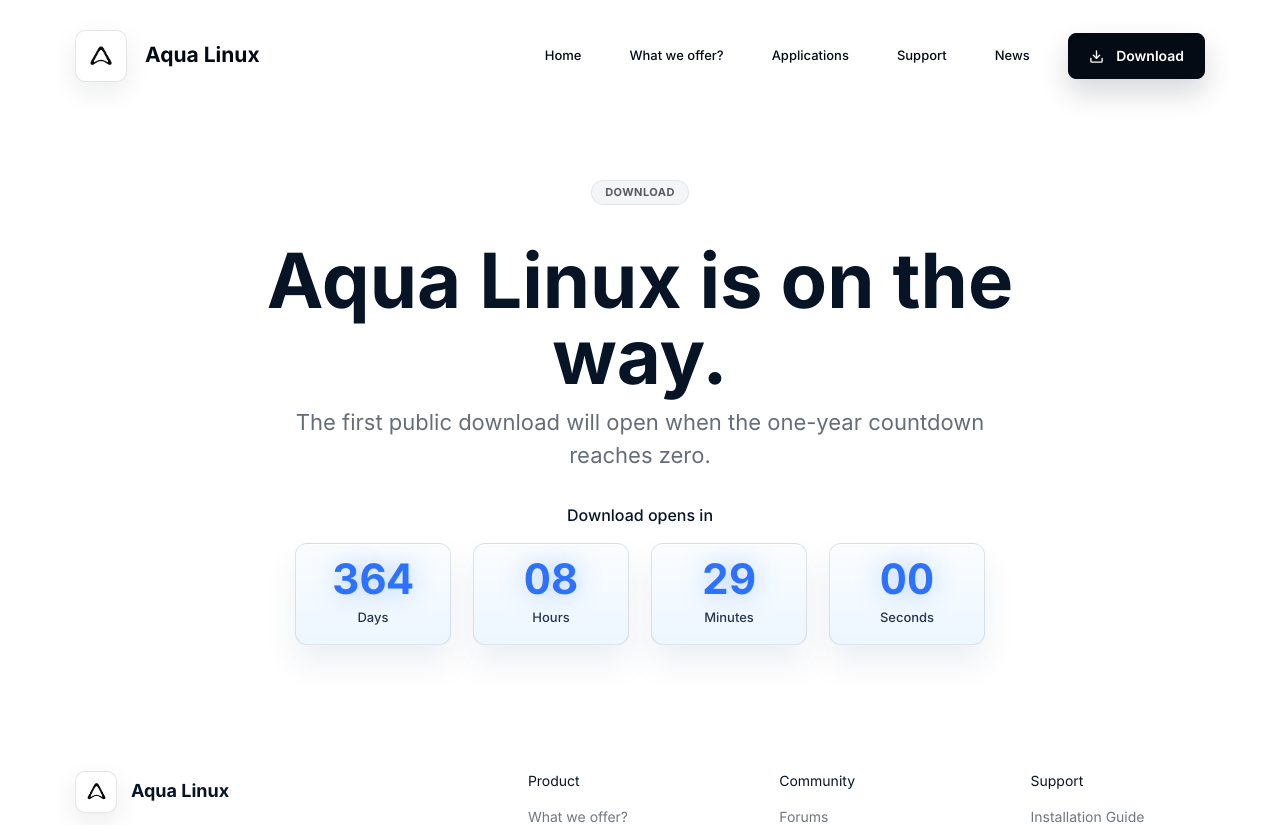
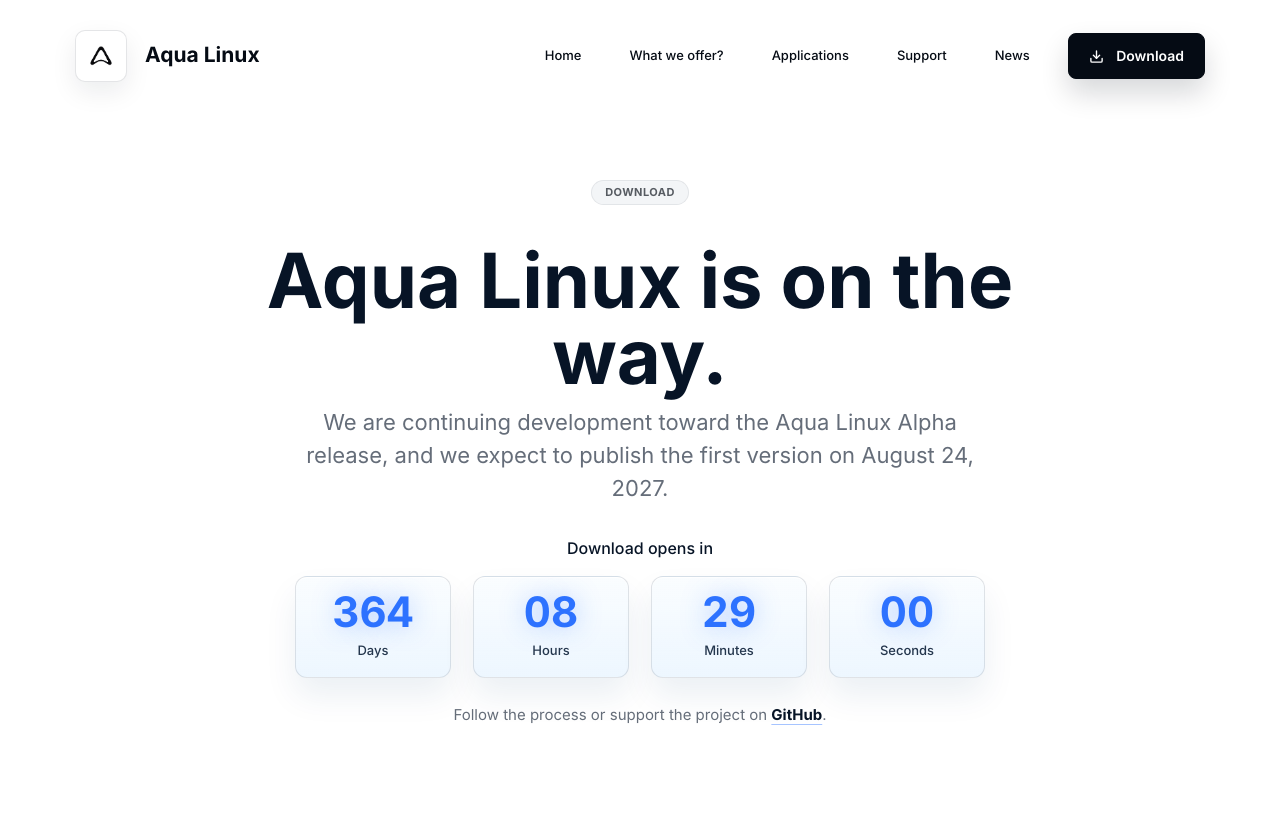
Before and after one commit to aqua-linux/aqua-website, a Next.js app: page /download in a window 1280 px wide. Shown: the top 825 px of the page. Built offline with nearby package versions, Linux system fonts and the light colour scheme.

Commit message:
Clarify alpha release countdown copy

```diff
--- a/app/download/page.tsx
+++ b/app/download/page.tsx
@@ -8,12 +8,16 @@ export default function DownloadPage() {
         <PageHero
           kicker="Download"
           title="Aqua Linux is on the way."
-          copy="The first public download will open when the one-year countdown reaches zero."
+          copy="We are continuing development toward the Aqua Linux Alpha release, and we expect to publish the first version on August 24, 2027."
         />
         <ReleaseCountdown
           targetDate="2027-08-24T00:00:00Z"
           title="Download opens in"
         />
+        <p className="download-follow-up">
+          Follow the process or support the project on{" "}
+          <a href="https://github.com/aqua-linux">GitHub</a>.
+        </p>
       </section>
     </PageShell>
   );
--- a/app/globals.css
+++ b/app/globals.css
@@ -1031,6 +1031,23 @@ input {
   margin-top: 0;
 }
 
+.download-follow-up {
+  width: min(560px, calc(100% - 44px));
+  margin: 24px auto 0;
+  color: rgba(7, 20, 38, 0.62);
+  font-size: 15px;
+  line-height: 1.7;
+  text-align: center;
+}
+
+.download-follow-up a {
+  color: #071426;
+  font-weight: 700;
+  text-decoration: underline;
+  text-decoration-color: rgba(45, 114, 255, 0.42);
+  text-underline-offset: 4px;
+}
+
 .subpage-hero h1 {
   max-width: 920px;
   margin: 8px 0 12px;
```
Also changed, not shown: 1 other file (tests, documents, lock files or other folders).
